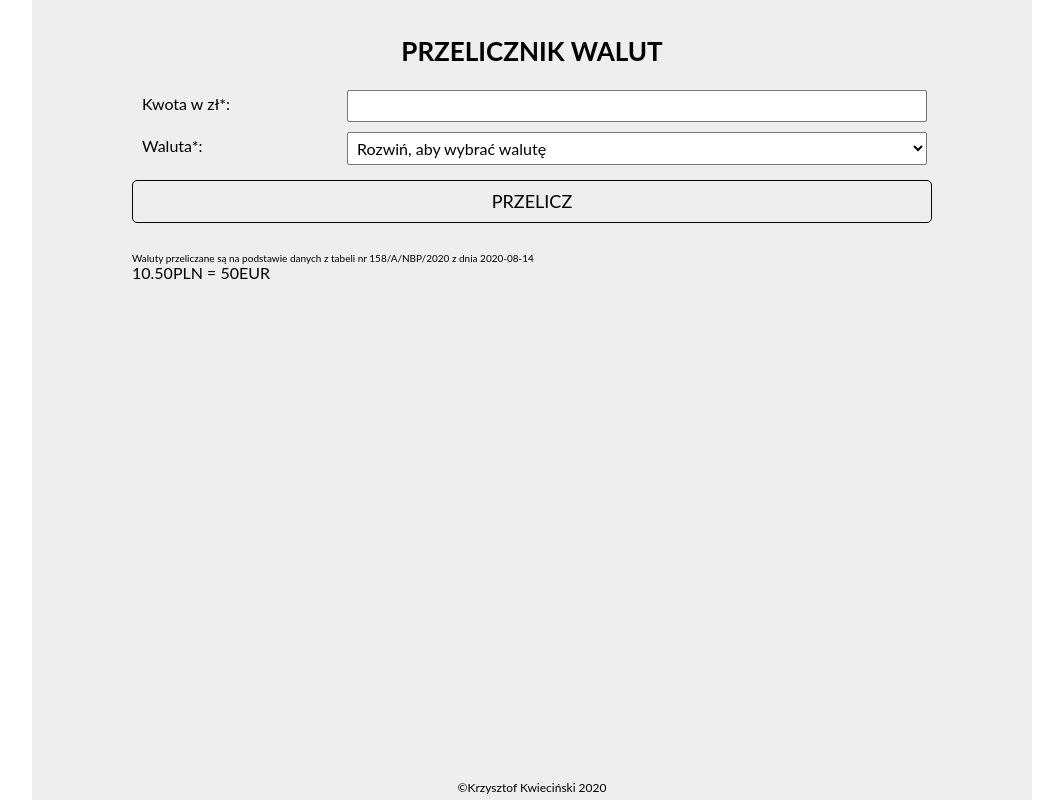
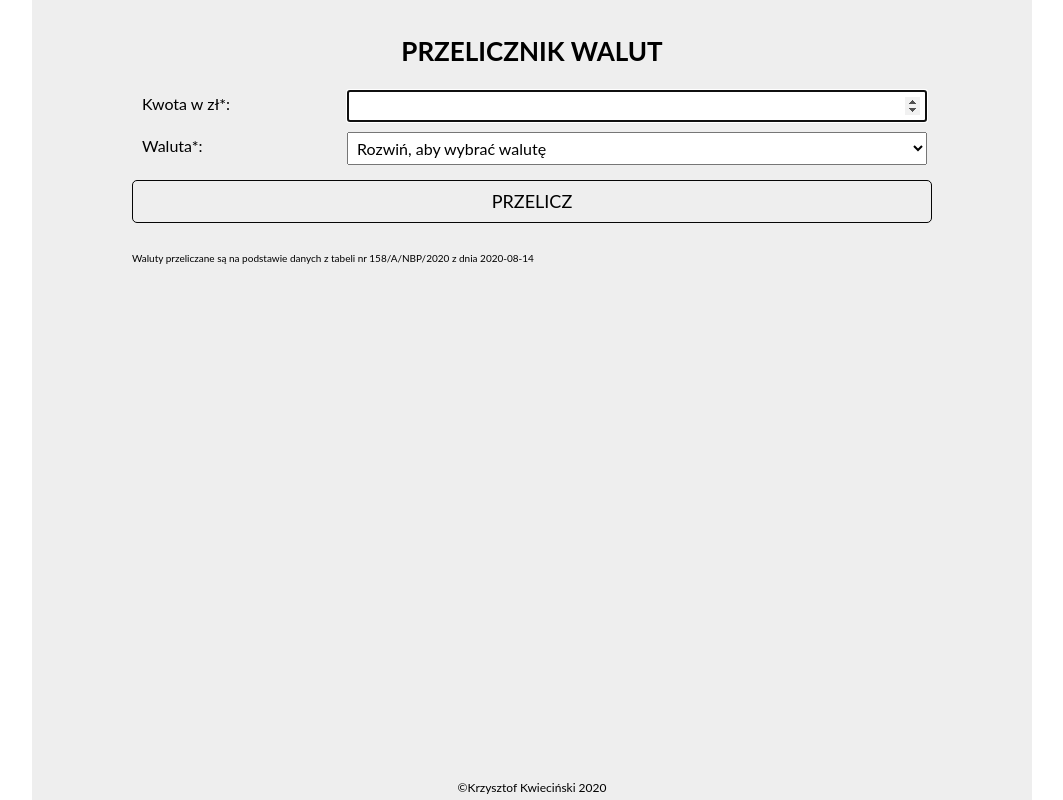
Before and after one commit to damdlani/currency-converter-react, a React (Create React App) app: page / in a window 1280 px wide. Shown: the whole page, without its empty margins (108-1171 px from the left). Built offline with nearby package versions, Linux system fonts and the light colour scheme.

Commit message:
counting interaction added, showing result

```diff
--- a/src/App.js
+++ b/src/App.js
@@ -4,7 +4,9 @@ import Footer from './Footer';
 import Form from './Form';
 
 function App() {
-  const [result, setResult] = useState(4)
+  const [result, setResult] = useState(0)
+  const [resultAmount, setResultAmount] = useState(0)
+  const [resultCurrency, setResultCurrency] = useState("")
 
   const currencies = [
     {
@@ -29,20 +31,28 @@ function App() {
     },
   ];
 
-
+  const saveResultData = (amount, currency) => {
+    setResultAmount(amount);
+    setResultCurrency(currency);
+  }
 
   const countResult = (amount, currency) => {
      return currency === currencies[0].name ? setResult(amount/currencies[0].value)
           : currency === currencies[1].name ? setResult(amount/currencies[1].value)
           : currency === currencies[2].name ? setResult(amount/currencies[2].value)
-          : setResult(amount/currencies[3].value)
+          : setResult(amount/currencies[3].value);
   };
   console.log(result.toFixed(3))
 
   return (
     <Container>
-        <Form countResult={countResult}/>
-        <div className="result">10.50PLN = 50EUR</div>
+        <Form
+          countResult={countResult}
+          result={result.toFixed(3)}
+          saveResultData={saveResultData}
+          resultAmount={resultAmount}
+          resultCurrency={resultCurrency}
+        />
         <Footer name={"Krzysztof Kwieciński 2020"} />
     </Container>
   );
--- a/src/Form/index.js
+++ b/src/Form/index.js
@@ -1,16 +1,24 @@
 import React, { useState } from 'react';
+import Result from '../Result';
 import './style.css';
 
-const Form = ({countResult}) => {
+const Form = ({countResult, result, resultAmount, resultCurrency, saveResultData}) => {
     const [amount, setAmount] = useState("")
     const [currency, setCurrency] = useState("")
+    const [showResult, setShowResult] = useState(false)
 
     const changeAmount = (event) => {
         setAmount(event.target.value)
     }
+
+
     const onFormSubmit = (event) => {
         event.preventDefault();
-        countResult(amount, currency)
+        countResult(amount, currency);
+        saveResultData(amount, currency);
+        setShowResult(true)
+        setAmount("");
+        setCurrency("");
 
     }
     const handleCurrencySelect = (event) => {
@@ -30,6 +38,7 @@ const Form = ({countResult}) => {
                     type="number"
                     step="0.01"
                     required
+                    autoFocus
                     min="0.01"
                     value={amount}
                     onChange={changeAmount}
@@ -38,6 +47,7 @@ const Form = ({countResult}) => {
                   <label className="form__label">
                       <span className="form__span">Waluta*:</span>
                       <select
+                        value={currency}
                         required
                         name="currencies"
                         className="form__currencies"
@@ -52,7 +62,9 @@ const Form = ({countResult}) => {
                   </label>
           <button className="form__button">Przelicz</button>
           <p className="form__info">Waluty przeliczane są na podstawie danych z tabeli nr 158/A/NBP/2020 z dnia 2020-08-14 </p>
+          {showResult ? <Result amount={resultAmount} result={result} currency={resultCurrency} /> : ""}
     </form>
+
 };
 
 export default Form;
--- /dev/null
+++ b/src/Result/index.js
@@ -0,0 +1,8 @@
+import React from 'react';
+import './style.css';
+
+const Result = ({amount, result, currency}) => (
+<div className="result">{amount}PLN = {result}{currency}</div>
+);
+
+export default Result;
```
Also changed, not shown: src/Result/style.css (added).
